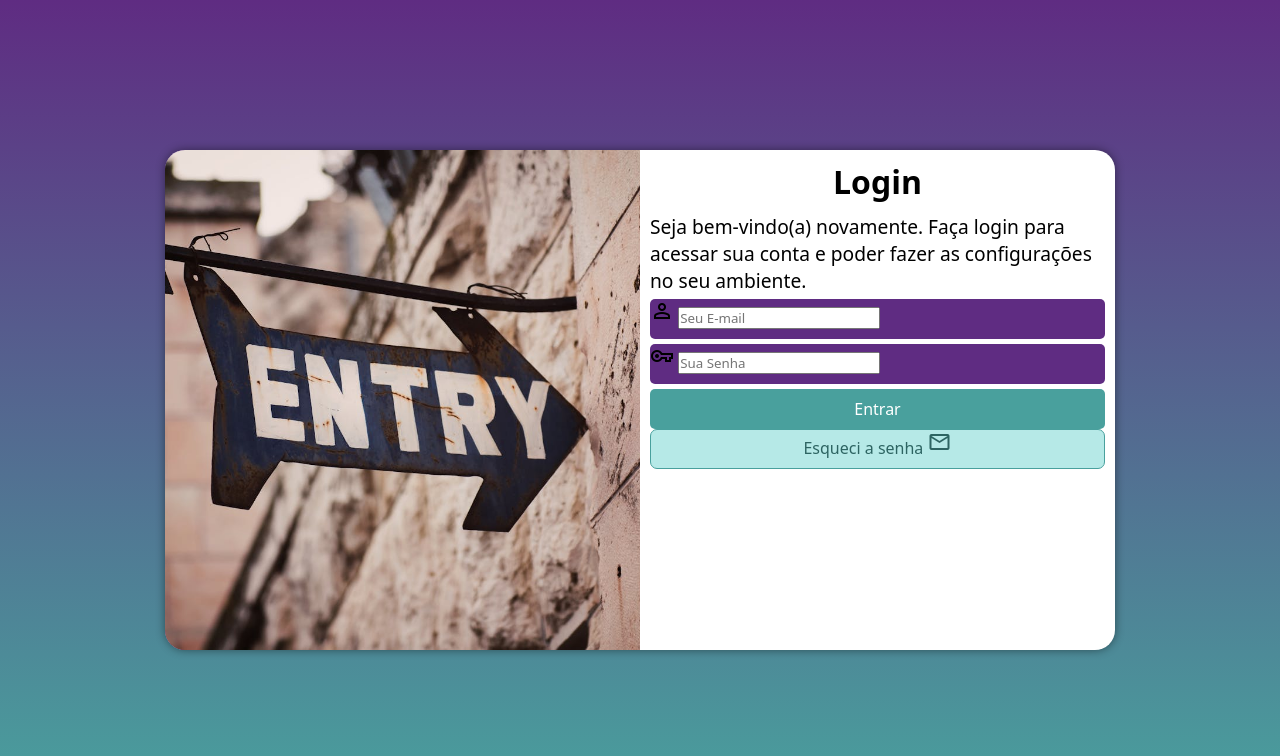
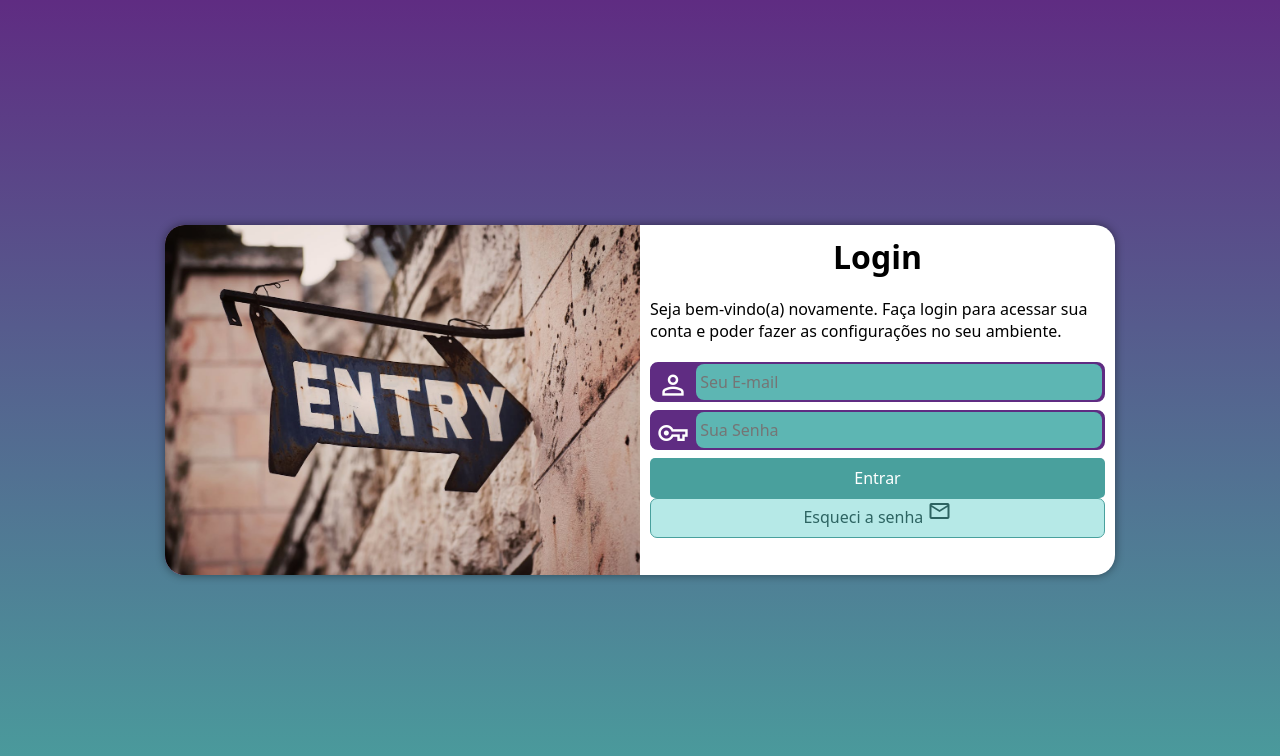
Before and after one commit to imbrunosantos/projeto-login, a plain HTML site: page index.html in a window 1280 px wide. Drawn offline with nearby package versions, Linux system fonts and the light colour scheme.

Commit message:
Termino do projeto

```diff
--- a/estilos/media-query.css
+++ b/estilos/media-query.css
@@ -7,6 +7,7 @@
 
     section#login {
         width: 80vw;
+        height: 280px;
     }
 
     section#login > div#imagem {
@@ -29,6 +30,7 @@
 
     section#login {
         width: 950px;
+        height: 350px;
     }
 
     section#login > div#imagem {
@@ -49,6 +51,7 @@
     }
 
     div#formulario > p {
-        font-size: 1.2em;
+        font-size: 1em;
+        margin: 20px 0px;
     }
 }
--- a/estilos/style.css
+++ b/estilos/style.css
@@ -11,10 +11,6 @@
     padding: 0px;
     margin: 0px;
     box-sizing: border-box;
-}
-
-label {
-    font-size: 15px;
 }
 
 body, html {
@@ -33,7 +29,6 @@ section#login {
     position: absolute;
     top: 50%;
     left: 50%;
-    transform: translate(-50%, -50%);
     overflow: hidden;
 
     background-color: white;
@@ -44,6 +39,7 @@ section#login {
 
     transition: width .3s, height .3s;
     transition-timing-function: ease;
+    transform: translate(-50%, -50%);
 }
 
 section#login > div#imagem {
@@ -69,15 +65,39 @@ div#formulario > p {
 
 form > div.campo {
     background-color: #5f2c82;
+    border: 2px solid #5f2c82;
     display: block;
     width: 100%;
     height: 40px;
-    border-radius: 5px;
-    margin: 5px 0px;
+    border-radius: 8px;
+    margin: 8px 0px;
 }
 
 div.campo > label {
     display: none;
+}
+
+div.campo > span {
+    color: white;
+    font-size: 2em;
+    width: 40px;
+    padding: 5px;
+}
+
+div.campo > input {
+    background-color: #5db6b3;
+    font-size: 1em;
+    width: calc(100% - 45px);
+    height: 100%;
+    transform: translateY(-13px);
+    border: 0px;
+    border-radius: 8px;
+    padding: 4px
+}
+
+div.campo > input:focus-within {
+    background-color: white;
+    border: none;
 }
 
 form > input[type=submit] {
```
